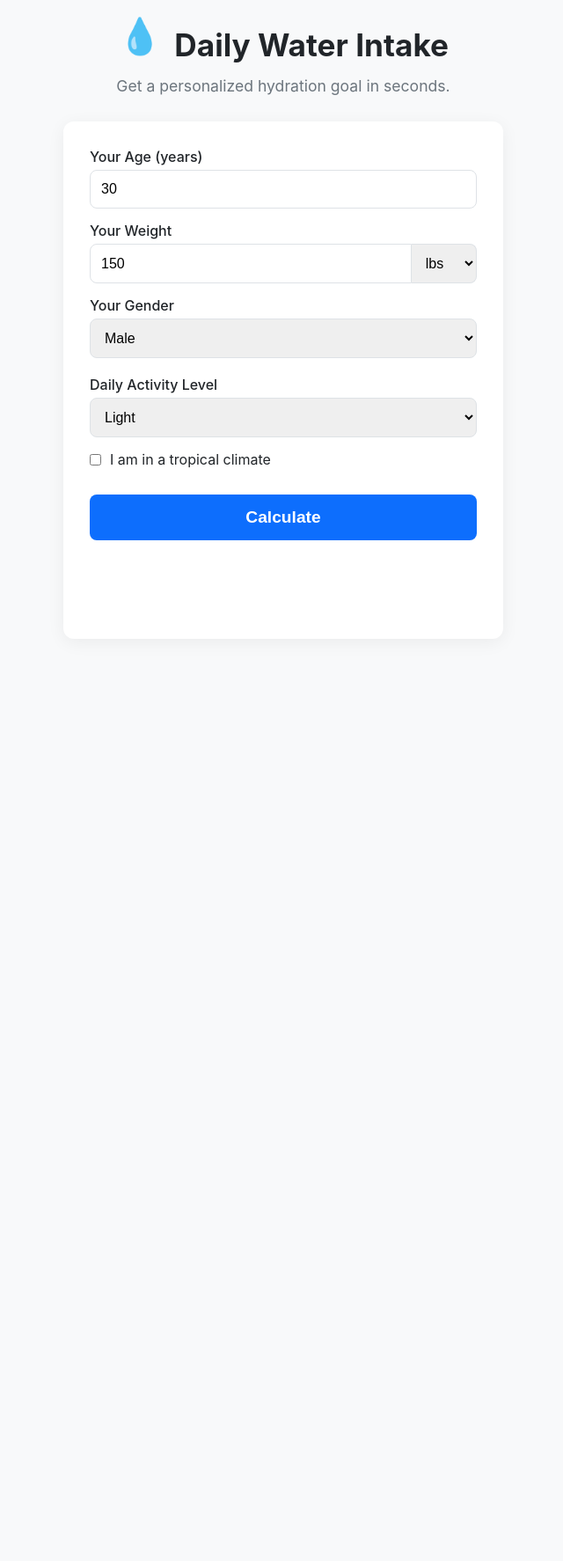
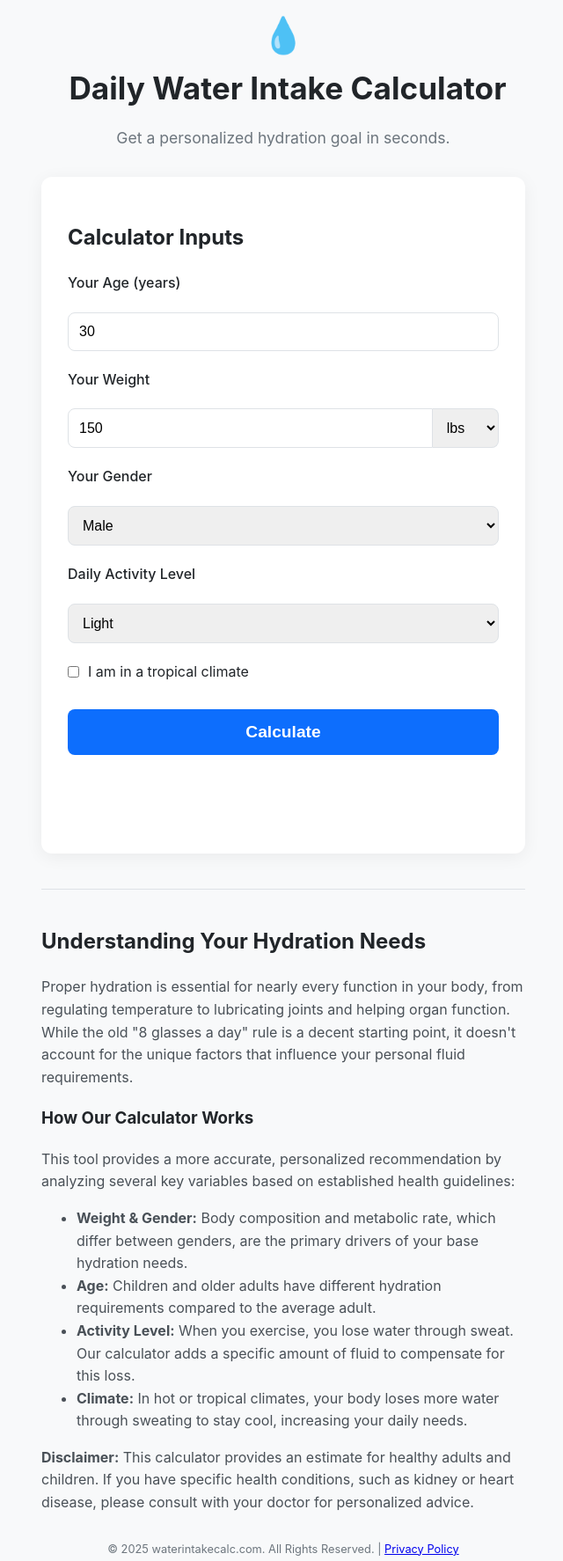
Before and after one commit to bruce-gene/water-intake, a plain HTML site: page index.html in a window 1280 px wide. Shown: the whole page at 88% size, without its empty margins (318-958 px from the left). Before the commit the page ends 800 px from the top, so only its background shows below. Drawn offline with Linux system fonts and the light colour scheme.

Commit message:
Update index.html

```diff
--- a/index.html
+++ b/index.html
@@ -1,23 +1,65 @@
 <!DOCTYPE html>
 <html lang="en">
 <head>
+  <!-- ============== FUNDAMENTAL SEO TAGS ============== -->
   <meta charset="UTF-8">
   <meta name="viewport" content="width=device-width,initial-scale=1">
-  <title>Daily Water Intake Calculator</title>
-  <meta name="description" content="Calculate your personalized daily water intake goal based on age, weight, gender, activity level, and climate.">
+
+  <!-- Title Tag: The most important SEO factor. Make it compelling. -->
+  <title>Daily Water Intake Calculator - Find Your Hydration Goal</title>
+
+  <!-- Meta Description: Your 160-character ad on Google search results. -->
+  <meta name="description" content="How much water should you drink? Get a personalized daily water intake goal in ounces (oz) and liters (L) based on your age, weight, gender, activity, and climate with our easy-to-use calculator.">
+
+  <!-- Canonical URL: Prevents duplicate content issues. -->
+  <link rel="canonical" href="https://www.waterintakecalc.com/"> <!-- !! IMPORTANT: Replace with your final domain !! -->
+
+  <!-- ============== SOCIAL MEDIA (OPEN GRAPH) TAGS ============== -->
+  <!-- These tags control how your page looks when shared on social media. -->
+  <meta property="og:title" content="Daily Water Intake Calculator - Accurate & Simple">
+  <meta property="og:description" content="Get a personalized hydration goal in seconds. Our calculator uses a science-based formula to give you the most accurate daily water recommendation.">
+  <meta property="og:type" content="website">
+  <meta property="og:url" content="https://www.waterintakecalc.com/"> <!-- !! IMPORTANT: Replace with your final domain !! -->
+  <meta property="og:image" content="https://www.waterintakecalc.com/og-image.png"> <!-- !! Create a compelling 1200x630px image !! -->
+
+  <!-- ============== SCHEMA MARKUP (STRUCTURED DATA) ============== -->
+  <!-- This JSON-LD script tells Google exactly what your page is about, helping you get rich snippets. -->
+  <script type="application/ld+json">
+  {
+    "@context": "https://schema.org",
+    "@type": "FAQPage",
+    "mainEntity": [{
+      "@type": "Question",
+      "name": "How much water should I drink a day?",
+      "acceptedAnswer": {
+        "@type": "Answer",
+        "text": "The ideal daily water intake varies based on factors like age, weight, gender, activity level, and climate. Our calculator provides a personalized recommendation in ounces and liters by taking these key factors into account."
+      }
+    },{
+      "@type": "Question",
+      "name": "How is the water intake calculated?",
+      "acceptedAnswer": {
+        "@type": "Answer",
+        "text": "Our calculator uses a rule-based model. For adults, it starts with a base amount determined by weight and gender (0.67 oz/lb for males, 0.5 oz/lb for females) and then adds specific amounts for activity level and tropical climates. For children under 14, it provides a general recommendation based on age brackets."
+      }
+    },{
+      "@type": "Question",
+      "name": "Does coffee or tea count towards my water intake?",
+      "acceptedAnswer": {
+        "@type": "Answer",
+        "text": "Yes, caffeinated beverages like coffee and tea do contribute to your daily fluid intake. While they have a mild diuretic effect, the amount of water in them outweighs the fluid loss. However, plain water is always the best source of hydration."
+      }
+    }]
+  }
+  </script>
+
+  <!-- ============== STYLES & FONTS ============== -->
   <style>
-    :root {
-        --primary-color: #0d6efd;
-        --background-color: #f8f9fa;
-        --text-color: #212529;
-        --card-bg-color: #ffffff;
-        --border-color: #dee2e6;
-        --result-bg-color: #e7f5ff;
-        --result-border-color: #90cfff;
-    }
-    body { font-family: -apple-system, BlinkMacSystemFont, "Segoe UI", Roboto, "Helvetica Neue", Arial, sans-serif; background-color: var(--background-color); color: var(--text-color); margin: 0; padding: 20px; }
-    .container { max-width: 500px; width: 100%; text-align: center; margin: auto; }
-    .header { margin-bottom: 30px; }
+    /* 之前的样式可以保持不变 */
+    :root { --primary-color: #0d6efd; --background-color: #f8f9fa; --text-color: #212529; --card-bg-color: #ffffff; --border-color: #dee2e6; --result-bg-color: #e7f5ff; --result-border-color: #90cfff; }
+    body { font-family: -apple-system, BlinkMacSystemFont, "Segoe UI", Roboto, "Helvetica Neue", Arial, sans-serif; background-color: var(--background-color); color: var(--text-color); margin: 0; padding: 20px; line-height: 1.6; }
+    .container { max-width: 550px; width: 100%; margin: auto; }
+    .header { text-align: center; margin-bottom: 30px; }
     .logo { color: var(--primary-color); font-size: 2.5em; display: inline-block; line-height: 1; }
     h1 { font-size: 2.2em; margin: 10px 0; display: inline-block; vertical-align: middle; margin-left: 10px; }
     .subtitle { font-size: 1.1em; color: #6c757d; margin-top: 5px; }
@@ -31,48 +73,55 @@
     input:focus, select:focus { outline: none; border-color: var(--primary-color); box-shadow: 0 0 0 3px rgba(13, 110, 253, 0.25); }
     button { width: 100%; background-color: var(--primary-color); color: white; padding: 15px; font-size: 1.2rem; border: none; border-radius: 8px; cursor: pointer; transition: background-color 0.2s; font-weight: bold; margin-top: 10px;}
     button:hover { background-color: #0b5ed7; }
-    #result-section { margin-top: 25px; padding: 20px; border-radius: 12px; background-color: var(--result-bg-color); border: 1px solid var(--result-border-color); opacity: 0; transition: opacity 0.5s, transform 0.3s; transform: scale(0.95); }
+    #result-section { margin-top: 25px; padding: 20px; border-radius: 12px; background-color: var(--result-bg-color); border: 1px solid var(--result-border-color); opacity: 0; transition: opacity 0.5s, transform 0.3s; transform: scale(0.95); text-align: center; }
     #result-section.visible { opacity: 1; transform: scale(1); }
     .result-primary { font-size: 2rem; font-weight: bold; color: var(--primary-color); display: block; }
     .result-secondary { font-size: 1rem; color: #0a58ca; margin-top: 8px; display: block; }
-    /* --- NEW STYLE FOR EXPLANATION --- */
     .result-explanation { font-size: 0.9rem; color: #555; margin-top: 15px; line-height: 1.5; }
     .checkbox-label { display: flex; align-items: center; font-weight: normal; }
     .checkbox-label input { width: auto; margin: 0 10px 0 0; }
+    /* --- NEW CONTENT SECTION STYLES --- */
+    .content-section { text-align: left; margin-top: 40px; padding-top: 20px; border-top: 1px solid var(--border-color); }
+    .content-section h2 { font-size: 1.5em; color: var(--text-color); }
+    .content-section p, .content-section ul { color: #495057; }
   </style>
 </head>
 <body>
   <div class="container">
+    <!-- Use <header> and <main> for semantic structure -->
     <header class="header">
-      <span class="logo">💧</span>
-      <h1>Daily Water Intake</h1>
+      <span class="logo" aria-hidden="true">💧</span>
+      <h1>Daily Water Intake Calculator</h1>
       <p class="subtitle">Get a personalized hydration goal in seconds.</p>
     </header>
 
-    <main class="calculator-card">
+    <main>
+      <section class="calculator-card" aria-labelledby="calculator-heading">
+        <h2 id="calculator-heading" class="sr-only">Calculator Inputs</h2> <!-- For screen readers -->
         <!-- Form sections remain the same -->
         <div class="form-section">
-        <label>Your Age (years)
+          <label for="age">Your Age (years)</label>
           <input id="age" type="number" min="1" max="120" value="30" required>
-        </label>
-        <label>Your Weight
+        </div>
+        <div class="form-section">
+          <label for="weight">Your Weight</label>
           <div class="input-group">
             <input id="weight" type="number" min="1" max="500" value="150" required>
-            <select id="weightUnit">
+            <select id="weightUnit" aria-label="Weight unit">
               <option value="lbs" selected>lbs</option>
               <option value="kg">kg</option>
             </select>
           </div>
-        </label>
-        <label>Your Gender
+        </div>
+        <div class="form-section">
+            <label for="gender">Your Gender</label>
             <select id="gender">
               <option value="male" selected>Male</option>
               <option value="female">Female</option>
             </select>
-        </label>
         </div>
         <div class="form-section">
-        <label>Daily Activity Level
+            <label for="activityLevel">Daily Activity Level</label>
             <select id="activityLevel">
               <option value="sedentary">Sedentary</option>
               <option value="light" selected>Light</option>
@@ -80,7 +129,8 @@
               <option value="high">High</option>
               <option value="extreme">Extreme</option>
             </select>
-        </label>
+        </div>
+        <div class="form-section">
             <label class="checkbox-label">
               <input id="isTropical" type="checkbox"> I am in a tropical climate
             </label>
@@ -88,27 +138,47 @@
 
         <button id="calc">Calculate</button>
 
-      <!-- Result section now includes a paragraph for the explanation -->
         <div id="result-section">
           <span class="result-primary"></span>
           <span class="result-secondary"></span>
-        <!-- --- NEW ELEMENT FOR EXPLANATION --- -->
           <p class="result-explanation"></p>
         </div>
+      </section>
+
+      <!-- ============== NEW CONTENT SECTION FOR SEO ============== -->
+      <section class="content-section">
+        <h2>Understanding Your Hydration Needs</h2>
+        <p>Proper hydration is essential for nearly every function in your body, from regulating temperature to lubricating joints and helping organ function. While the old "8 glasses a day" rule is a decent starting point, it doesn't account for the unique factors that influence your personal fluid requirements.</p>
+
+        <h3>How Our Calculator Works</h3>
+        <p>This tool provides a more accurate, personalized recommendation by analyzing several key variables based on established health guidelines:</p>
+        <ul>
+          <li><strong>Weight & Gender:</strong> Body composition and metabolic rate, which differ between genders, are the primary drivers of your base hydration needs.</li>
+          <li><strong>Age:</strong> Children and older adults have different hydration requirements compared to the average adult.</li>
+          <li><strong>Activity Level:</strong> When you exercise, you lose water through sweat. Our calculator adds a specific amount of fluid to compensate for this loss.</li>
+          <li><strong>Climate:</strong> In hot or tropical climates, your body loses more water through sweating to stay cool, increasing your daily needs.</li>
+        </ul>
+        <p><strong>Disclaimer:</strong> This calculator provides an estimate for healthy adults and children. If you have specific health conditions, such as kidney or heart disease, please consult with your doctor for personalized advice.</p>
+      </section>
     </main>
+
+    <footer style="text-align: center; margin-top: 30px; font-size: 0.8em; color: #6c757d;">
+        <p>© 2025 waterintakecalc.com. All Rights Reserved. | <a href="/privacy-policy">Privacy Policy</a></p>
+    </footer>
+
   </div>
 
   <script>
+    // JavaScript code remains the same. No changes needed here.
     document.getElementById('calc').onclick = async () => {
       const resultSection = document.getElementById('result-section');
       const resultPrimaryEl = resultSection.querySelector('.result-primary');
       const resultSecondaryEl = resultSection.querySelector('.result-secondary');
-      const resultExplanationEl = resultSection.querySelector('.result-explanation'); // Get the new element
+      const resultExplanationEl = resultSection.querySelector('.result-explanation');
 
-      // Clear all previous results
       resultPrimaryEl.innerText = 'Calculating...';
       resultSecondaryEl.innerText = '';
-      resultExplanationEl.innerText = ''; // Clear old explanation
+      resultExplanationEl.innerText = '';
       resultSection.classList.add('visible');
 
       let weightInput = +document.getElementById('weight').value;
@@ -132,7 +202,6 @@
         const data = await response.json();
         if (!response.ok) throw new Error(data.error || 'Calculation failed.');
 
-        // Display all parts of the result
         resultPrimaryEl.innerText = data.displayText;
 
         if (data.totalOunces > 0) {
@@ -140,10 +209,7 @@
         } else {
             resultSecondaryEl.innerText = '';
         }
-
-        // --- DISPLAY THE NEW EXPLANATION ---
         resultExplanationEl.innerText = data.explanationText || '';
-
       } catch (error) {
         resultPrimaryEl.innerText = `Error`;
         resultSecondaryEl.innerText = '';
```
Lines whose indentation alone changed are shown as unchanged.
